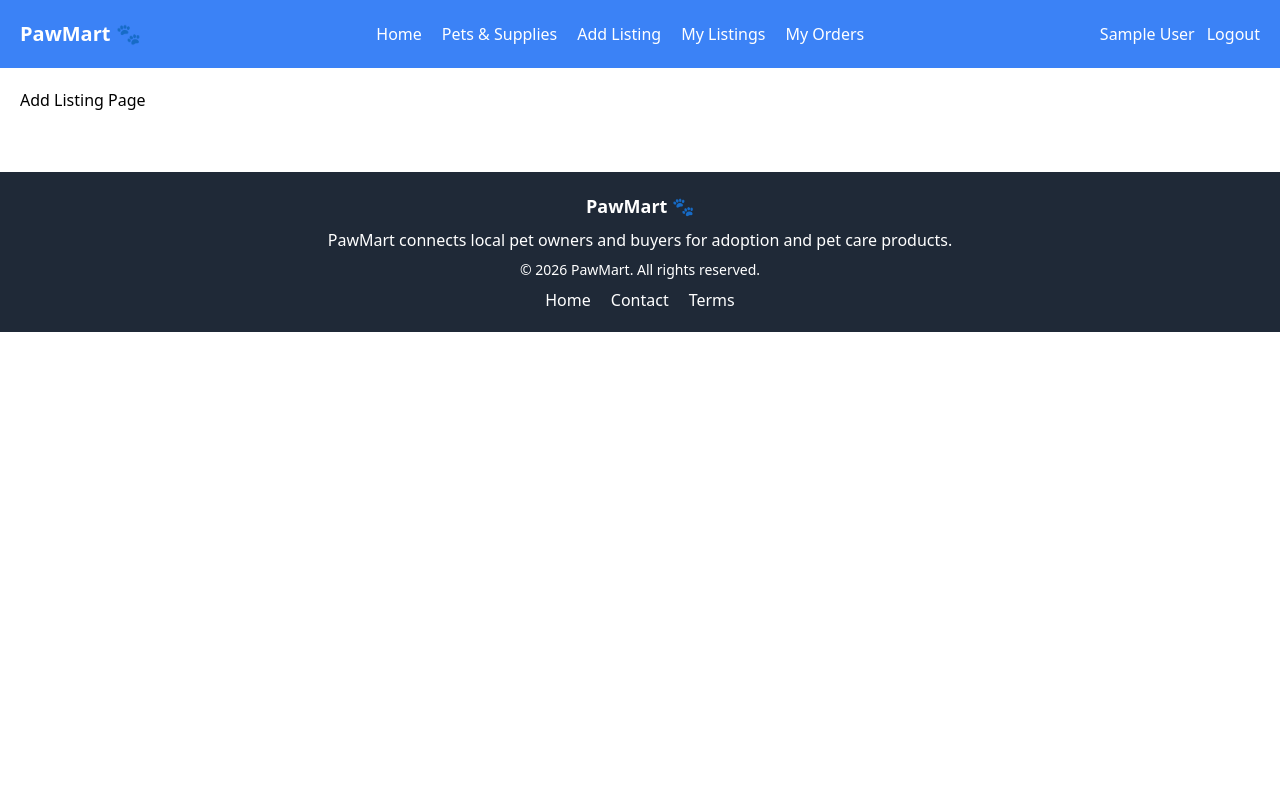
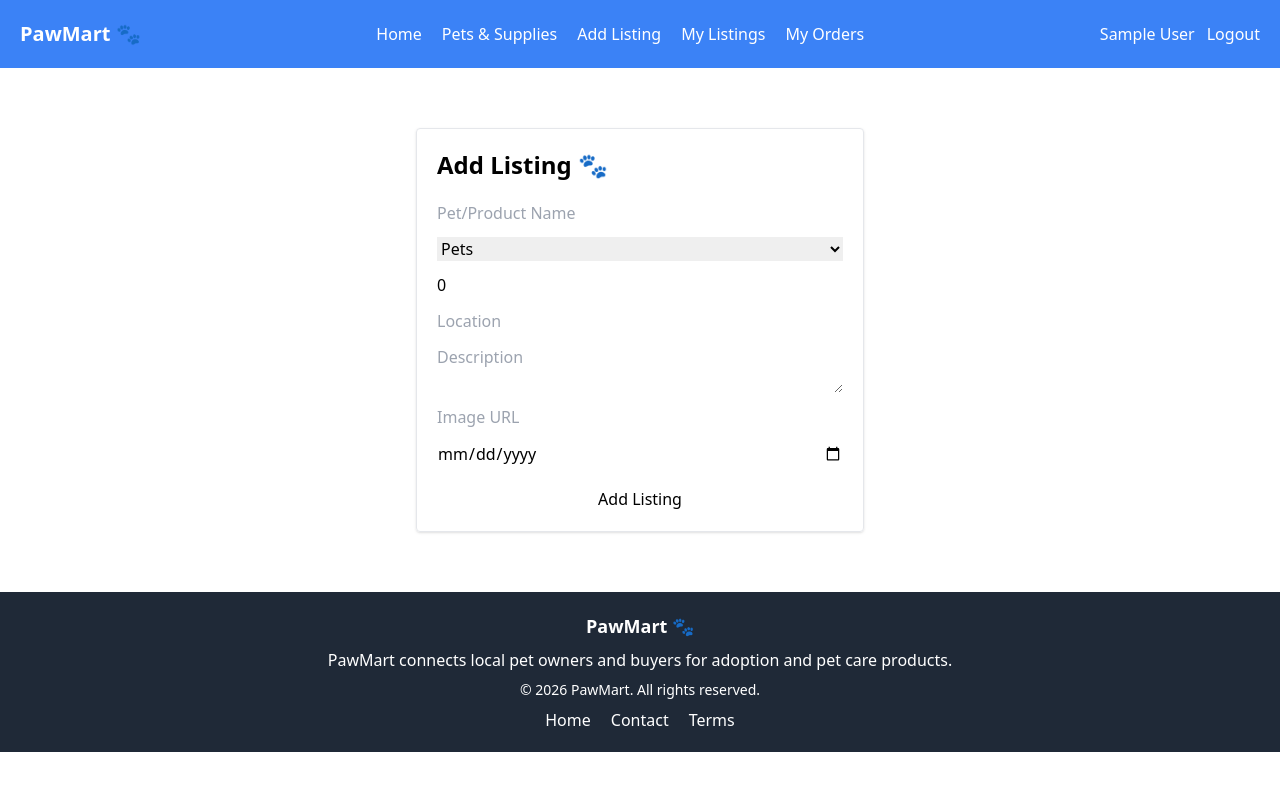
Before and after one commit to LiaJahan/paw-mart-client, a React (Vite) app: page /add-listing in a window 1280 px wide. Shown: the top 790 px of the page. Built offline with nearby package versions, Linux system fonts and the light colour scheme; no server answers; sample sign-in values are in the browser's storage.

Commit message:
making my code readable

```diff
--- a/src/App.jsx
+++ b/src/App.jsx
@@ -4,6 +4,7 @@ import { Toaster } from "react-hot-toast";
 import Login from './pages/Login'
 import Register from "./pages/Register";
 import PrivateRoute from "./components/PrivateRoute";
+import AddListing from "./pages/AddListing";
 
 
 function Home() {
@@ -21,22 +22,22 @@ function NotFound() {
 function App() {
   return (
     <>
-      {/* Toaster should be outside Routes */}
+
       <Toaster />
 
       <Routes>
-        {/* Pages with Navbar + Footer */}
+
         <Route element={<Layout />}>
 
           <Route path="/" element={<Home />} />
           <Route path="/pets-supplies" element={<PetsSupplies />} />
           <Route path="/login" element={<Login />} />
           <Route path="/register" element={<Register />} />
-<Route element={<PrivateRoute />}>
-    <Route path="/add-listing" element={<h2>Add Listing Page</h2>} />
-    <Route path="/my-listings" element={<h2>My Listings Page</h2>} />
-    <Route path="/my-orders" element={<h2>My Orders Page</h2>} />
-  </Route>
+          <Route element={<PrivateRoute />}>
+            <Route path="/add-listing" element={<AddListing />} />
+            <Route path="/my-listings" element={<h2>My Listings Page</h2>} />
+            <Route path="/my-orders" element={<h2>My Orders Page</h2>} />
+          </Route>
 
 
         </Route>
--- a/src/components/Layout.jsx
+++ b/src/components/Layout.jsx
@@ -10,7 +10,7 @@ function Layout() {
 
   useEffect(() => {
     const unsubscribe = onAuthStateChanged(auth, (currentUser) => {
-      setUser(currentUser); // this will be null or the logged-in user
+      setUser(currentUser);
     });
 
     return () => unsubscribe();
--- a/src/components/PrivateRoute.jsx
+++ b/src/components/PrivateRoute.jsx
@@ -3,7 +3,7 @@ import { useEffect, useState } from "react";
 import { onAuthStateChanged } from "firebase/auth";
 import { auth } from "../firebase";
 
-// This component wraps private pages
+
 function PrivateRoute() {
   const [user, setUser] = useState(null);
   const [loading, setLoading] = useState(true);
@@ -18,7 +18,7 @@ function PrivateRoute() {
   }, []);
 
   if (loading) {
-    return <h2 className="text-center mt-20">Loading...</h2>; // simple loader
+    return <h2 className="text-center mt-20">Loading...</h2>;
   }
 
   return user ? <Outlet /> : <Navigate to="/login" />;
--- /dev/null
+++ b/src/pages/AddListing.jsx
@@ -0,0 +1,123 @@
+import { useState } from "react";
+import toast from "react-hot-toast";
+import { auth } from "../firebase";
+
+function AddListing() {
+  const [name, setName] = useState("");
+  const [category, setCategory] = useState("Pets");
+  const [price, setPrice] = useState(0);
+  const [location, setLocation] = useState("");
+  const [description, setDescription] = useState("");
+  const [image, setImage] = useState("");
+  const [date, setDate] = useState("");
+
+  const handleSubmit = async (e) => {
+    e.preventDefault();
+
+    // prepare listing data
+    const listing = {
+      name,
+      category,
+      price: Number(price),
+      location,
+      description,
+      image,
+      date,
+      email: auth.currentUser.email, // current logged-in user
+    };
+
+    try {
+      // send data to backend
+      const res = await fetch("http://localhost:5000/listings", {
+        method: "POST",
+        headers: { "Content-Type": "application/json" },
+        body: JSON.stringify(listing),
+      });
+
+      if (res.ok) {
+        toast.success("Listing added successfully!");
+        // reset form
+        setName("");
+        setCategory("Pets");
+        setPrice(0);
+        setLocation("");
+        setDescription("");
+        setImage("");
+        setDate("");
+      } else {
+        toast.error("Failed to add listing.");
+      }
+    } catch (error) {
+      toast.error(error.message);
+    }
+  };
+
+  return (
+    <div className="max-w-md mx-auto mt-10 p-5 border rounded shadow">
+      <h2 className="text-2xl font-bold mb-5">Add Listing 🐾</h2>
+      <form onSubmit={handleSubmit} className="flex flex-col gap-3">
+        <input
+          type="text"
+          placeholder="Pet/Product Name"
+          value={name}
+          onChange={(e) => setName(e.target.value)}
+          className="input input-bordered w-full"
+          required
+        />
+        <select
+          value={category}
+          onChange={(e) => setCategory(e.target.value)}
+          className="select select-bordered w-full"
+        >
+          <option>Pets</option>
+          <option>Pet Food</option>
+          <option>Accessories</option>
+          <option>Pet Care Products</option>
+        </select>
+        <input
+          type="number"
+          placeholder="Price (0 if pet)"
+          value={price}
+          onChange={(e) => setPrice(e.target.value)}
+          className="input input-bordered w-full"
+          required
+        />
+        <input
+          type="text"
+          placeholder="Location"
+          value={location}
+          onChange={(e) => setLocation(e.target.value)}
+          className="input input-bordered w-full"
+          required
+        />
+        <textarea
+          placeholder="Description"
+          value={description}
+          onChange={(e) => setDescription(e.target.value)}
+          className="textarea textarea-bordered w-full"
+          required
+        ></textarea>
+        <input
+          type="text"
+          placeholder="Image URL"
+          value={image}
+          onChange={(e) => setImage(e.target.value)}
+          className="input input-bordered w-full"
+          required
+        />
+        <input
+          type="date"
+          value={date}
+          onChange={(e) => setDate(e.target.value)}
+          className="input input-bordered w-full"
+          required
+        />
+        <button type="submit" className="btn btn-primary mt-2">
+          Add Listing
+        </button>
+      </form>
+    </div>
+  );
+}
+
+export default AddListing;
```
Also changed, not shown: src/components/Navbar.jsx (+4 -4 lines).
